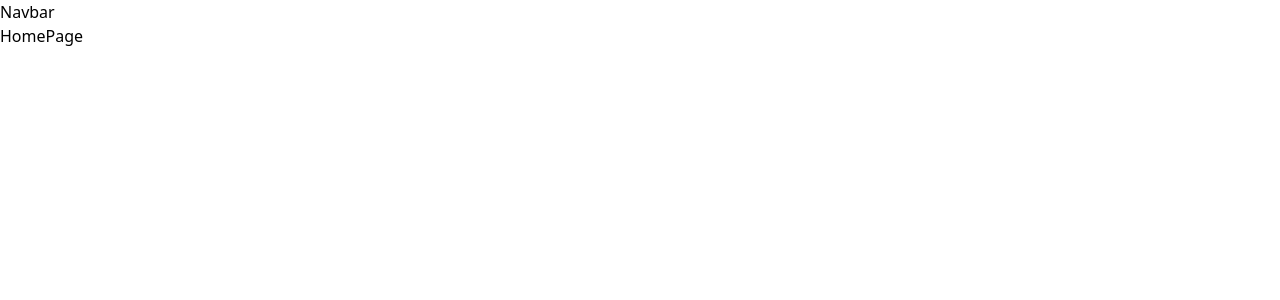
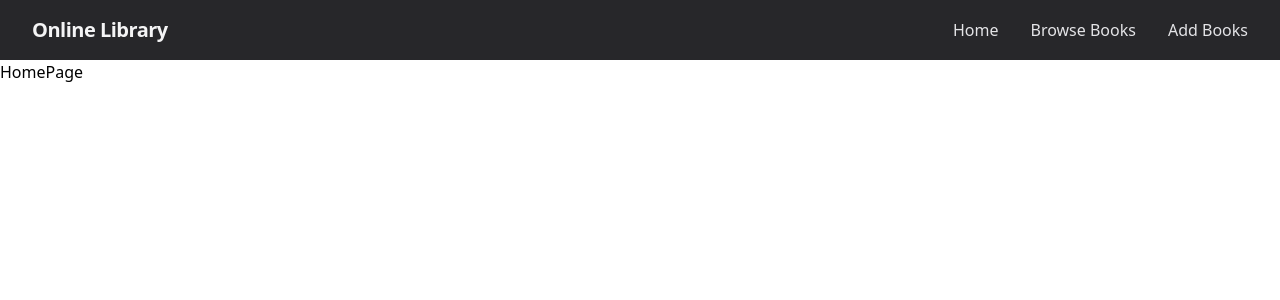
Before and after one commit to aadarshraj02/Online-Library-System, a React (Vite) app: page / in a window 1280 px wide. Shown: the top 300 px of the page. Built offline with nearby package versions, Linux system fonts and the light colour scheme.

Commit message:
added Navbar

```diff
--- a/src/components/Navbar.tsx
+++ b/src/components/Navbar.tsx
@@ -1,5 +1,26 @@
+import { Link } from "react-router-dom";
+
 const Navbar = (): JSX.Element => {
-  return <div>Navbar</div>;
+  return (
+    <div className="flex flex-col gap-2 sm:flex-row sm:gap-0 items-center justify-between px-8 py-4 bg-zinc-800">
+      <h1 className="text-zinc-100 text-xl font-bold tracking-tight">
+        Online Library
+      </h1>
+      <div>
+        <ul className="flex items-center gap-8 text-zinc-200">
+          <li className="cursor-pointer hover:text-zinc-100 hover:scale-110 transition-all duration-300 ease-linear">
+            <Link to="/">Home</Link>
+          </li>
+          <li className="cursor-pointer hover:text-zinc-100 hover:scale-110 transition-all duration-300 ease-linear">
+            <Link to="/books">Browse Books</Link>
+          </li>
+          <li className="cursor-pointer hover:text-zinc-100 hover:scale-110 transition-all duration-300 ease-linear">
+            <Link to="/add-books">Add Books</Link>
+          </li>
+        </ul>
+      </div>
+    </div>
+  );
 };
 
 export default Navbar;
```
